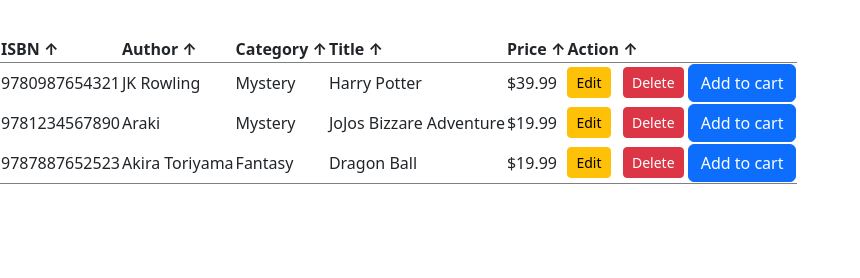
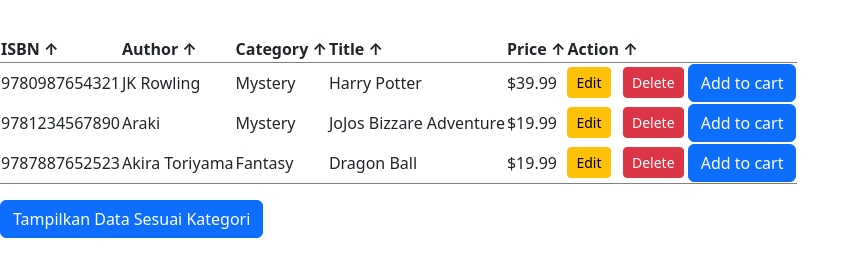
Before and after one commit to ArdefGZ/Project-PBP, a PHP site: page /view_books_detail.php in a window 1280 px wide. Shown: the part 1544-1822 px from the top of the page, without its empty margins (0-860 px from the left). Before the commit the page ends 1728 px from the top, so only its background shows below. Run offline with PHP 8.4, Linux system fonts and the light colour scheme; data comes from the database, SQL or seed files in the repository.

Commit message:
Update view_books_detail.php

```diff
--- a/TugasMatkul/view_books_detail.php
+++ b/TugasMatkul/view_books_detail.php
@@ -132,6 +132,7 @@
                 </tbody>
             </table>
             <p id="totalRows"></p>
+            <a class="btn btn-primary" href="categoryTable.php?id=' . $row->isbn . '">Tampilkan Data Sesuai Kategori</a><br /><br />
             <script>
                 // JavaScript to filter and update the table based on the selected category
                 document.getElementById('categorySelect').addEventListener('change', function() {
```
